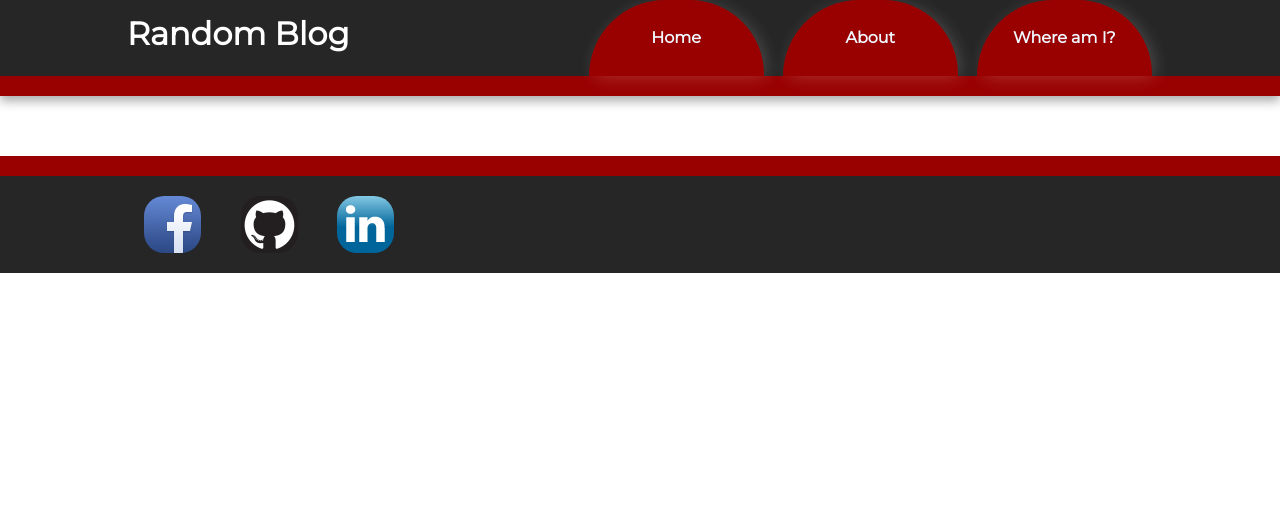
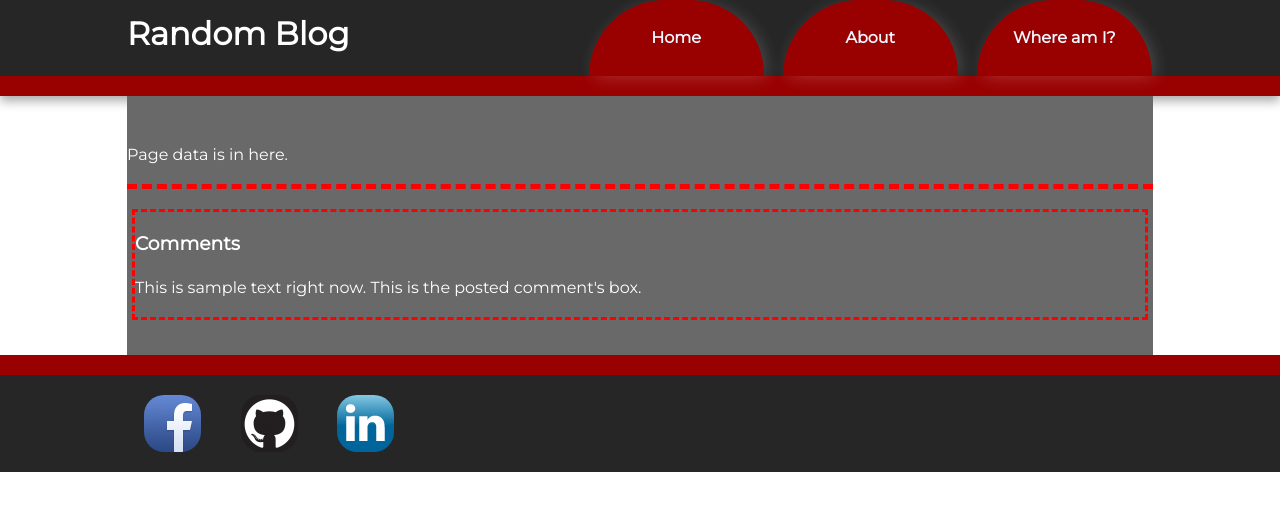
Before and after one commit to jorgeAcosta2/blogProject, a plain HTML site: page index.html in a window 1280 px wide. Drawn offline with nearby package versions, Linux system fonts and the light colour scheme.

Commit message:
more css and html for comments box

```diff
--- /dev/null
+++ b/app.js
@@ -0,0 +1,6 @@
+$(document).ready(function(){
+
+   $('header').hide().show("slow");
+
+
+});//end ready
--- a/index.html
+++ b/index.html
@@ -37,9 +37,16 @@
         </div>
 
         <div class="main-container">
-            <div class="main wrapper clearfix">
-
-
+            <div id="main-container-commentboxdiv" class="main wrapper clearfix">
+                <div id="page-data">
+                    <p>Page data is in here.</p>
+                </div>
+                <div id="comment-wrapper">
+                    <h3 class="comment-title">Comments</h3>
+                    <div class="comment-list">
+                    <p>This is sample text right now. This is the posted comment's box.</p>
+                    </div>
+                </div>
             </div> <!-- #main -->
         </div> <!-- #main-container -->
 
@@ -51,10 +58,10 @@
             </footer>
         </div>
 
+        <script>window.jQuery || document.write('<script src="initializr/js/vendor/jquery-1.11.2.min.js"><\/script>')</script>
         <script src="//ajax.googleapis.com/ajax/libs/jquery/1.11.2/jquery.min.js"></script>
-        <script>window.jQuery || document.write('<script src="initializr/js/vendor/jquery-1.11.2.min.js"><\/script>')</script>
-
         <script src="initializr/js/main.js"></script>
+        <script src="app.js"></script>
 
         <!-- Google Analytics: change UA-XXXXX-X to be your site's ID. -->
         <script>
--- a/styles.css
+++ b/styles.css
@@ -1,3 +1,20 @@
 body {
     font: 16px/26px 'Montserrat', Helvetica Neue, Arial;
 }
+
+#main-container-commentboxdiv{
+    background-color: dimgrey;
+    color: white;
+}
+
+#page-data{
+    margin-bottom: 20px;
+    border-bottom: thick dashed red;
+}
+
+#comment-wrapper{
+    width: auto;
+    margin: 5px;
+    border: dashed red;
+
+}
```
Also changed, not shown: README.md.
